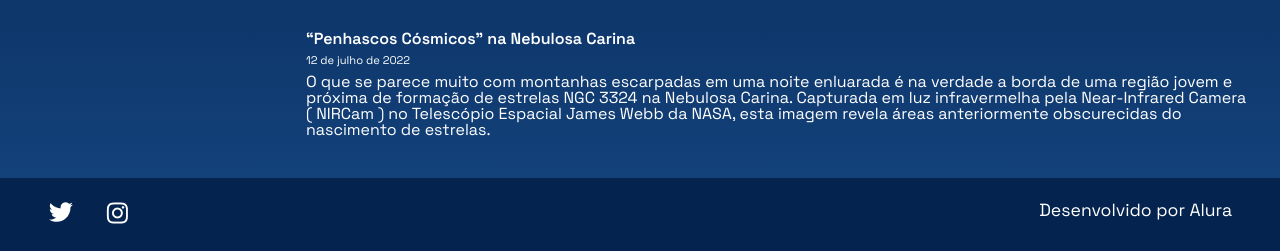
After one commit to PurpleKaz81/alura, a Django app: page /image/ in a window 1280 px wide. The commit adds this page. Shown: the part 892-1143 px from the top of the page. Run offline with Django 4.2, Linux system fonts and the light colour scheme.

Commit message:
Add image view, url routing, and image template to gallery app

```diff
--- a/alura_space/gallery/urls.py
+++ b/alura_space/gallery/urls.py
@@ -1,6 +1,8 @@
 from django.urls import path
-from gallery.views import index
+from gallery.views import index, image
 
 urlpatterns = [
-    path("", index),
+    path("", index, name="index"),
+    path("image/", image, name="image"),
+    path("imagem/", image, name="imagem"),
 ]
--- a/alura_space/gallery/views.py
+++ b/alura_space/gallery/views.py
@@ -1,7 +1,9 @@
 from django.shortcuts import render
-
-# Create your views here.
 
 
 def index(request):
     return render(request, "gallery/index.html")
+
+
+def image(request):
+    return render(request, "gallery/imagem.html")
--- a/alura_space/setup/urls.py
+++ b/alura_space/setup/urls.py
@@ -20,4 +20,5 @@ from django.urls import path, include
 urlpatterns = [
     path("admin/", admin.site.urls),
     path("", include("gallery.urls")),
+    path("imagens/", include("gallery.urls")),
 ]
--- /dev/null
+++ b/alura_space/templates/gallery/imagem.html
@@ -0,0 +1,113 @@
+{% load static %}
+
+<!DOCTYPE html>
+<html lang="pt-br">
+  <head>
+    <meta charset="UTF-8" />
+    <meta http-equiv="X-UA-Compatible" content="IE=edge" />
+    <meta name="viewport" content="width=device-width, initial-scale=1.0" />
+    <title>Alura Space</title>
+    <link rel="preconnect" href="https://fonts.googleapis.com" />
+    <link rel="preconnect" href="https://fonts.gstatic.com" crossorigin />
+    <link
+      href="https://fonts.googleapis.com/css2?family=Space+Grotesk:wght@400;500;600&display=swap"
+      rel="stylesheet"
+    />
+    <link rel="stylesheet" href="{% static 'styles/style.css' %}" />
+  </head>
+
+  <body>
+    <div class="pagina-inicial">
+      <header class="cabecalho">
+        <img
+          src="{% static 'assets/logo/Logo(2).png' %}"
+          alt="Logo da Alura Space"
+        />
+        <div class="cabecalho__busca">
+          <div class="busca__fundo">
+            <input
+              class="busca__input"
+              type="text"
+              placeholder="O que você procura?"
+            />
+            <img
+              class="busca__icone"
+              src="{% static 'assets/ícones/1x/search.png' %}"
+              alt="ícone de search"
+            />
+          </div>
+        </div>
+      </header>
+      <main class="principal">
+        <section class="menu-lateral">
+          <nav class="menu-lateral__navegacao">
+            <a href="index.html"
+              ><img src="{% static 'assets/ícones/1x/Home - ativo.png' %}" />
+              Home</a
+            >
+            <a href="#"
+              ><img
+                src="{% static 'assets/ícones/1x/Mais vistas - inativo.png' %}"
+              />
+              Mais vistas</a
+            >
+            <a href="#"
+              ><img src="{% static 'assets/ícones/1x/Novas - inativo.png' %}" />
+              Novas</a
+            >
+            <a href="#"
+              ><img
+                src="{% static 'assets/ícones/1x/Surpreenda-me - inativo.png' %}"
+              />
+              Surpreenda-me</a
+            >
+          </nav>
+        </section>
+        <section class="conteudo">
+          <section class="imagem">
+            <div class="imagem__conteudo">
+              <img
+                class="imagem__imagem"
+                src="{% static 'assets/imagens/galeria/carina-nebula.png' %}"
+              />
+              <div class="imagem__info">
+                <div class="imagem__texto">
+                  <p class="imagem__titulo">
+                    “Penhascos Cósmicos” na Nebulosa Carina
+                  </p>
+                  <p class="imagem__descricao">12 de julho de 2022</p>
+                  <p class="imagem__texto">
+                    O que se parece muito com montanhas escarpadas em uma noite
+                    enluarada é na verdade a borda de uma região jovem e próxima
+                    de formação de estrelas NGC 3324 na Nebulosa Carina.
+                    Capturada em luz infravermelha pela Near-Infrared Camera (
+                    NIRCam ) no Telescópio Espacial James Webb da NASA, esta
+                    imagem revela áreas anteriormente obscurecidas do nascimento
+                    de estrelas.
+                  </p>
+                </div>
+              </div>
+            </div>
+          </section>
+        </section>
+      </main>
+    </div>
+    <footer class="rodape">
+      <div class="rodape__icones">
+        <a href="https://twitter.com/AluraOnline" target="”_blank”">
+          <img
+            src="{% static 'assets/ícones/1x/twitter.png' %}"
+            alt="ícone twitter"
+          />
+        </a>
+        <a href="https://www.instagram.com/aluraonline/" target="”_blank”">
+          <img
+            src="{% static 'assets/ícones/1x/instagram.png' %}"
+            alt="ícone instagram"
+          />
+        </a>
+      </div>
+      <p class="rodape__texto">Desenvolvido por Alura</p>
+    </footer>
+  </body>
+</html>
```
Also changed, not shown: alura_space/templates/gallery/index.html (+124 -40 lines).
